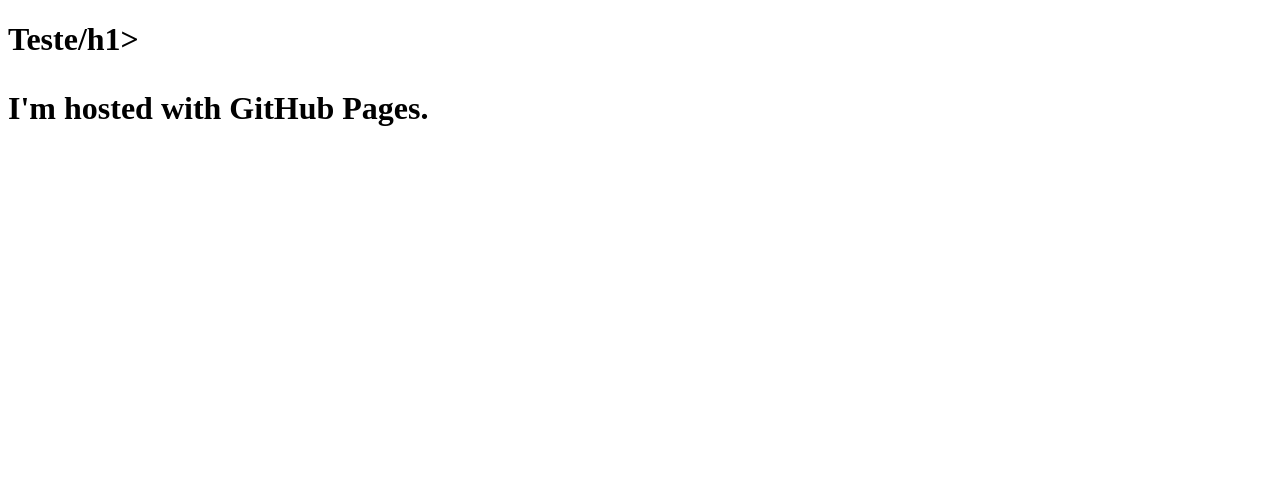
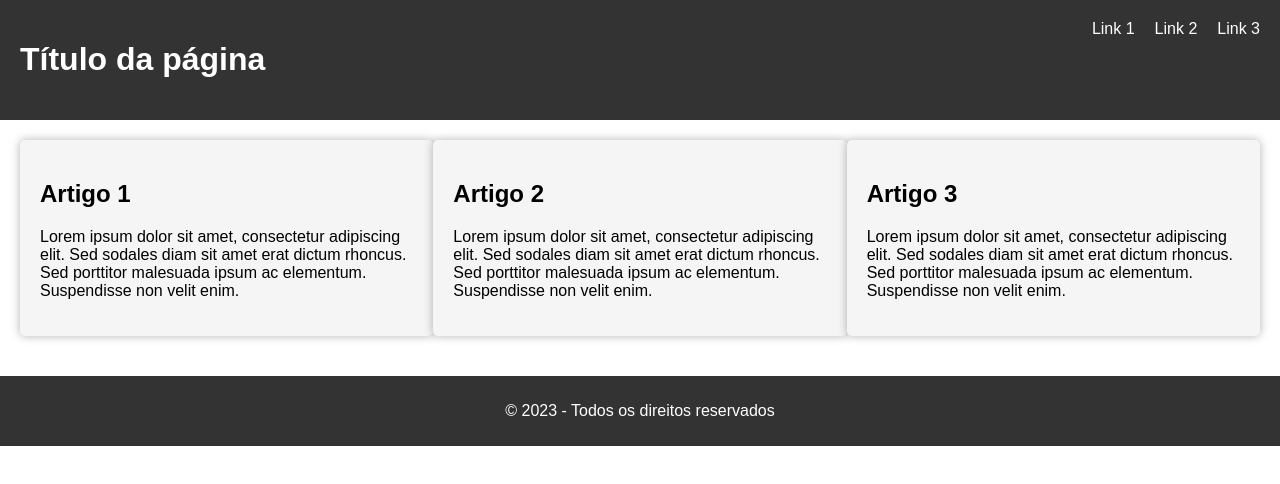
Before and after one commit to NatanaelOCosta/NatanaelOCosta.github.io, a plain HTML site: page index.html in a window 1280 px wide. Drawn offline with Linux system fonts and the light colour scheme.

Commit message:
NatanaelOCosta.github.io

```diff
--- a/index.html
+++ b/index.html
@@ -1,7 +1,39 @@
 <!DOCTYPE html>
 <html>
-<body>
-<h1>Teste/h1>
-<p>I'm hosted with GitHub Pages.</p>
-</body>
+  <head>
+    <meta charset="utf-8">
+    <title>Exemplo de página com flexbox</title>
+    <link rel="stylesheet" href="style.css">
+  </head>
+  <body>
+    <header>
+      <h1>Título da página</h1>
+      <nav>
+        <ul>
+          <li><a href="#">Link 1</a></li>
+          <li><a href="#">Link 2</a></li>
+          <li><a href="#">Link 3</a></li>
+        </ul>
+      </nav>
+    </header>
+    <main>
+      <section class="flex-container">
+        <article class="flex-item">
+          <h2>Artigo 1</h2>
+          <p>Lorem ipsum dolor sit amet, consectetur adipiscing elit. Sed sodales diam sit amet erat dictum rhoncus. Sed porttitor malesuada ipsum ac elementum. Suspendisse non velit enim.</p>
+        </article>
+        <article class="flex-item">
+          <h2>Artigo 2</h2>
+          <p>Lorem ipsum dolor sit amet, consectetur adipiscing elit. Sed sodales diam sit amet erat dictum rhoncus. Sed porttitor malesuada ipsum ac elementum. Suspendisse non velit enim.</p>
+        </article>
+        <article class="flex-item">
+          <h2>Artigo 3</h2>
+          <p>Lorem ipsum dolor sit amet, consectetur adipiscing elit. Sed sodales diam sit amet erat dictum rhoncus. Sed porttitor malesuada ipsum ac elementum. Suspendisse non velit enim.</p>
+        </article>
+      </section>
+    </main>
+    <footer>
+      <p>&copy; 2023 - Todos os direitos reservados</p>
+    </footer>
+  </body>
 </html>
--- /dev/null
+++ b/style.css
@@ -0,0 +1,60 @@
+* {
+  box-sizing: border-box;
+}
+
+body {
+  margin: 0;
+  padding: 0;
+  font-family: Arial, sans-serif;
+}
+
+header {
+  background-color: #333;
+  color: #fff;
+  padding: 20px;
+  display: flex;
+  flex-wrap: wrap;
+  justify-content: space-between;
+}
+
+nav ul {
+  list-style: none;
+  padding: 0;
+  margin: 0;
+  display: flex;
+}
+
+nav li {
+  margin-left: 20px;
+}
+
+nav a {
+  color: #fff;
+  text-decoration: none;
+}
+
+main {
+  padding: 20px;
+}
+
+.flex-container {
+  display: flex;
+  flex-wrap: wrap;
+  justify-content: space-between;
+}
+
+.flex-item {
+  flex: 1 1 30%;
+  margin-bottom: 20px;
+  padding: 20px;
+  background-color: #f5f5f5;
+  border-radius: 5px;
+  box-shadow: 0px 0px 10px rgba(0, 0, 0, 0.3);
+}
+
+footer {
+  background-color: #333;
+  color: #fff;
+  text-align: center;
+  padding: 10px;
+}
```
